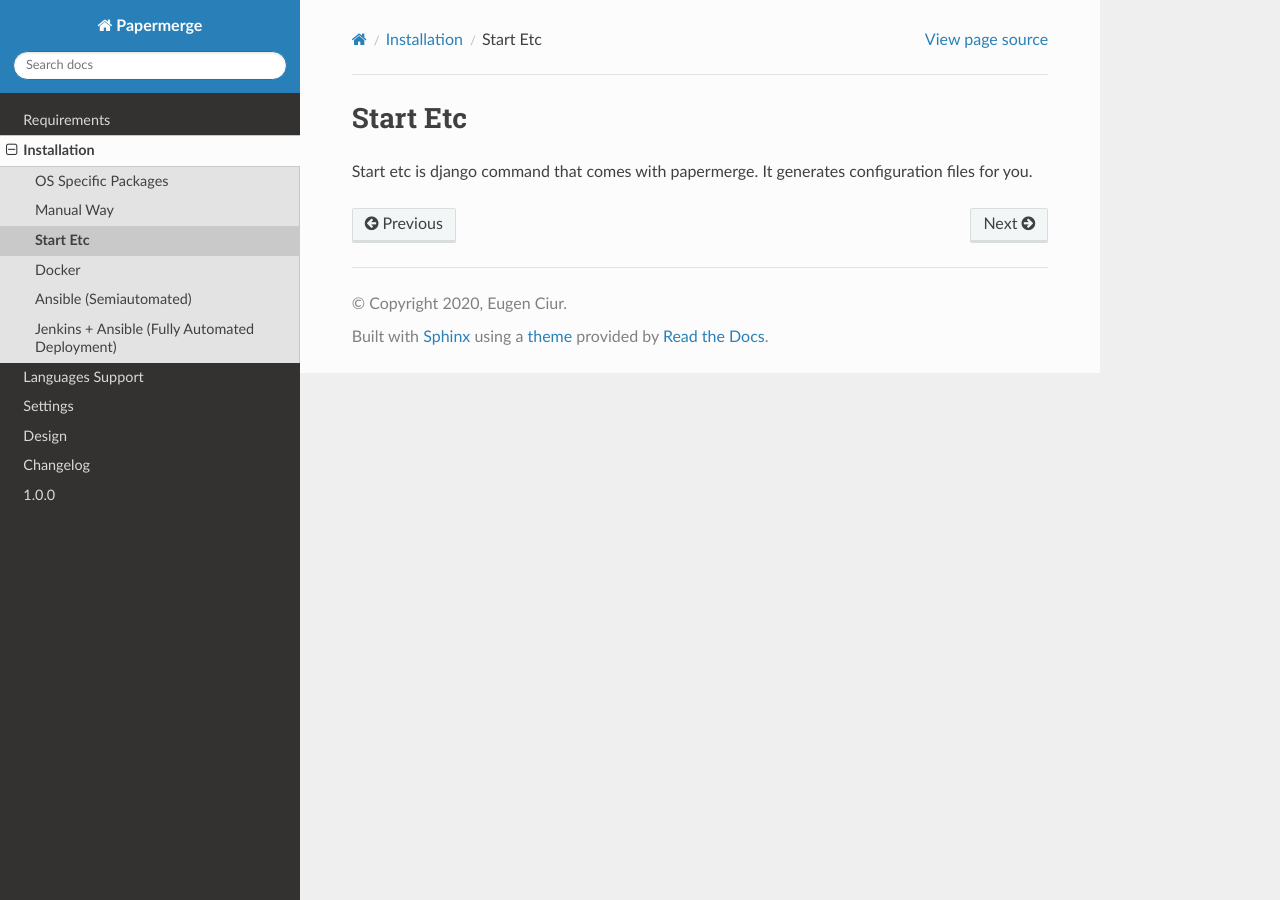
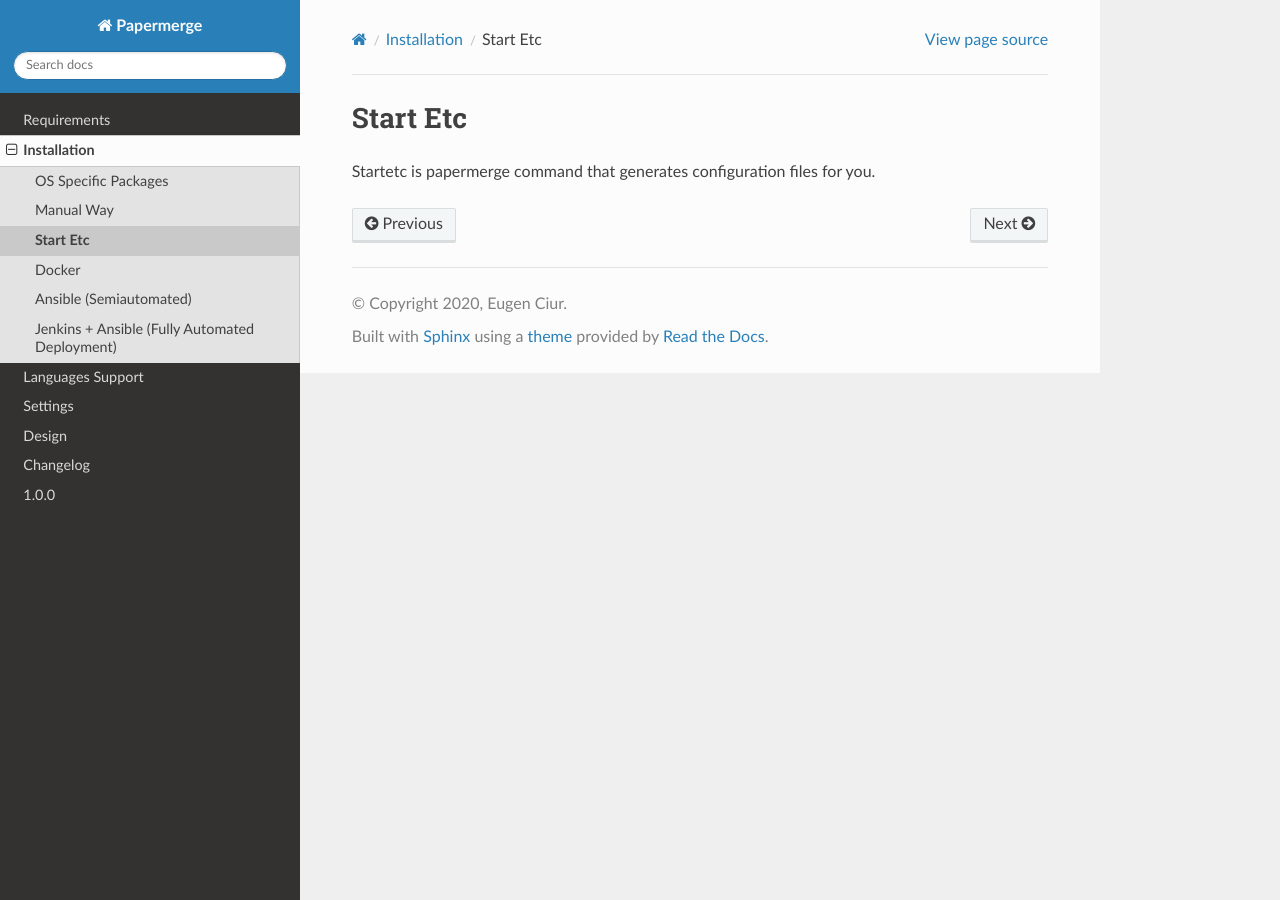
Before and after one commit to ciur/papermerge, a Sphinx documentation site: the page built from docs/source/installation/start_etc.rst, in a window 1280 px wide. Built offline with Sphinx 7.4.7 and the Read the Docs theme 2.0.0, drawn with Linux system fonts in a browser that asks for light colours.

Commit message:
startetc description

```diff
--- a/docs/source/installation/start_etc.rst
+++ b/docs/source/installation/start_etc.rst
@@ -1,5 +1,5 @@
 Start Etc
 **********
 
-Start etc is django command that comes with papermerge. It generates
+Startetc is papermerge command that generates
 configuration files for you.
```
